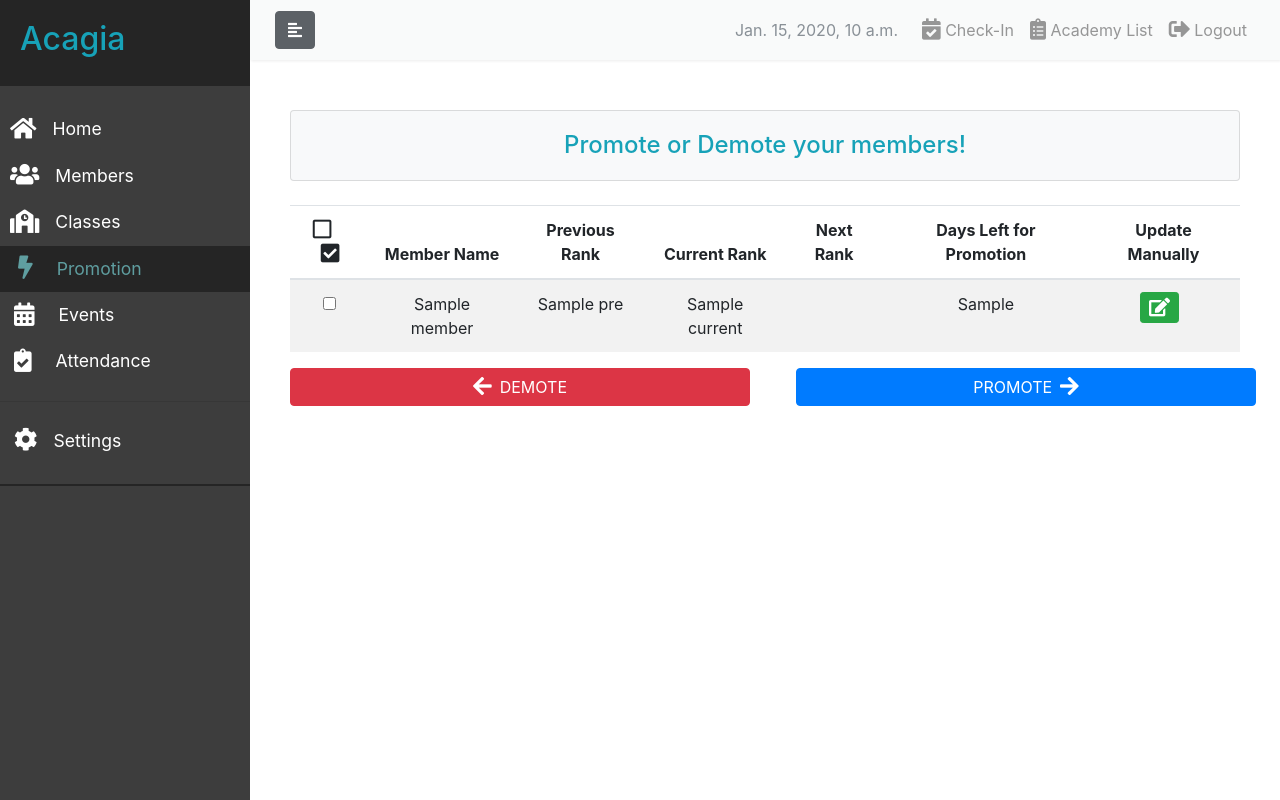
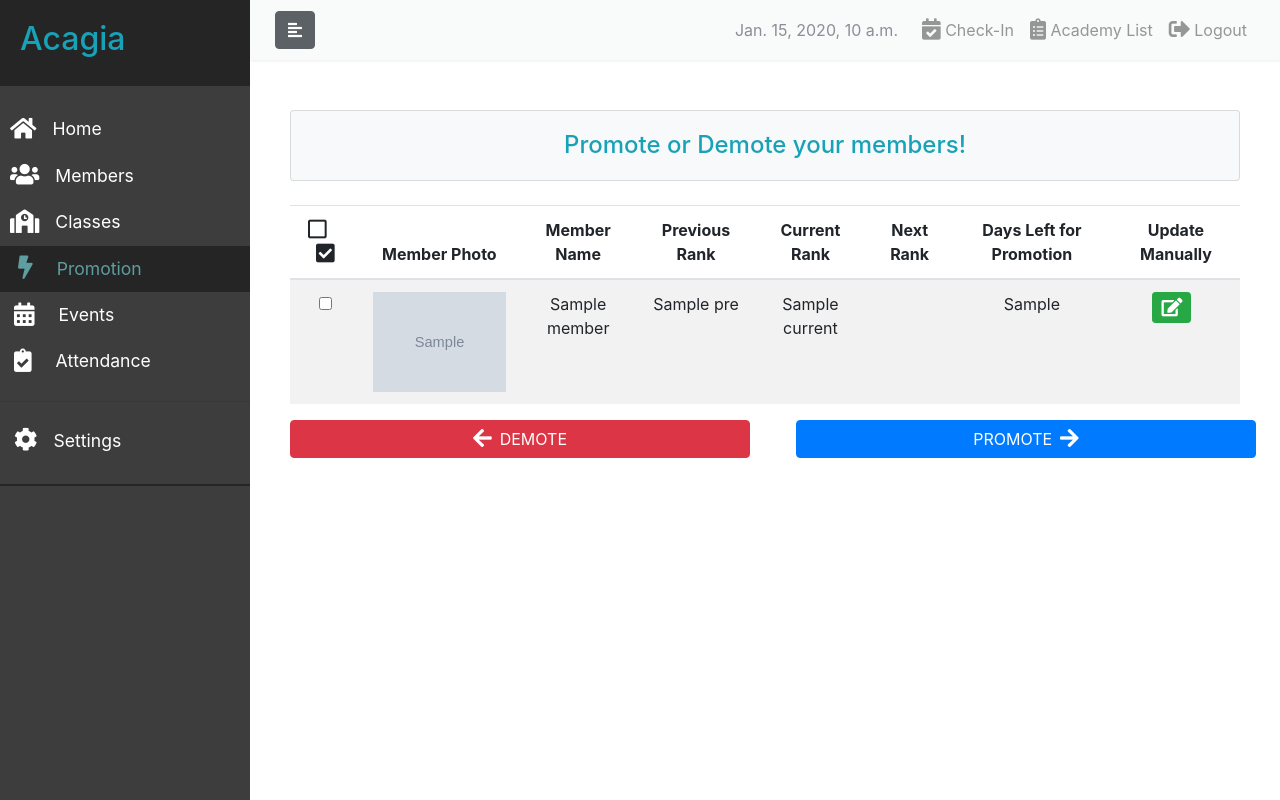
Before and after one commit to jjun44/acagia, a Django app: template templates/acagiaApp/promotion_list.html in a window 1280 px wide. Run offline with Django 3.2, Linux system fonts and the light colour scheme; the template is opened without the code that fills it: most values are stand-ins (such as "Sample title", 1, 10 or a date in 2020); grey boxes marked "Sample" are stand-in pictures; some libraries are stand-ins or nearby versions.

Commit message:
Promotion: added member photo

```diff
--- a/acagiaApp/views/promotion.py
+++ b/acagiaApp/views/promotion.py
@@ -178,7 +178,8 @@ def promotion_list(request):
             days_left = current.days_required - member.days_attended
         # if current is set to X, calculate days left with 0
         mem_rank = {'id': member.id, 'name': member.member, 'pre': pre,
-                    'current': current, 'next': next, 'days_left': days_left
+                    'current': current, 'next': next, 'days_left': days_left,
+                    'photo': member.member.img
                     }
         promotion_list.append(mem_rank) # Append to list of all members
 
--- a/templates/acagiaApp/event_list.html
+++ b/templates/acagiaApp/event_list.html
@@ -71,6 +71,9 @@
         btn-sm mr-2">
           <i class="fas fa-edit fa-lg"></i>
         </a>
+        <a href="" class="btn btn-primary btn-sm mr-2">
+          <i class="fas fa-user-plus"></i>
+        </a>
         <a href="#confirm-modal" class="btn btn-danger btn-sm"
            id="delete-link" data-toggle="modal"
            data-id="{{ event.id }}" data-name="{{ event }}"
--- a/templates/acagiaApp/promotion_list.html
+++ b/templates/acagiaApp/promotion_list.html
@@ -34,6 +34,7 @@
         <a class="checkall" href="#"><i class="fas fa-check-square
         fa-lg"></i></a>
       </th>
+      <th>Member Photo</th>
       <th>Member Name</th>
       <th>Previous Rank</th>
       <th>Current Rank</th>
@@ -49,6 +50,8 @@
     {% for member in prom_list %}
     <tr>
       <td><input type="checkbox" name="members" value="{{ member.id }}"/></td>
+      <td><img src="{{ member.photo.url }}" height="100" alt=
+              "{{ member }}"/></td>
       <td>{{ member.name }}</td>
       <td>{{ member.pre }}</td>
       <td>{{ member.current }}</td>
```
Also changed, not shown: templates/acagiaApp/event_add_members.html (added).
